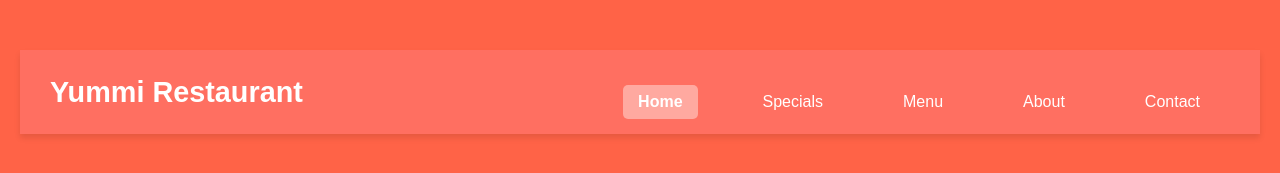
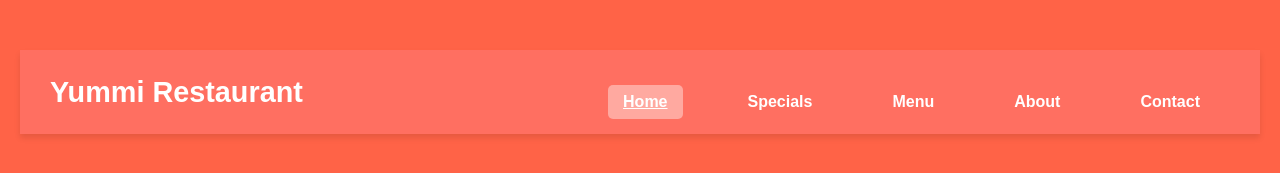
Before and after one commit to Tharushi-2003/Yummi-Web, a React (Create React App) app: page / in a window 1280 px wide. Shown: the top 173 px of the page. Built offline with nearby package versions, Linux system fonts and the light colour scheme.

Commit message:
Update Header.css

```diff
--- a/src/Component/Header.css
+++ b/src/Component/Header.css
@@ -1,4 +1,5 @@
 /* Header.css */
+
 .header-container {
   background-color: #ff6347; /* A vibrant orange color */
   color: #fff;
@@ -27,6 +28,18 @@
 
 .navbar li {
   margin: 0 15px;
+  cursor: pointer; /* Makes it look clickable */
+  font-weight: bold;
+  transition: color 0.3s ease;
+}
+
+.navbar li:hover {
+  color: #f0f0f0;
+}
+
+.navbar li.active {
+  text-decoration: underline; /* Highlight active section */
+  color: #fff;
 }
 
 .navbar a {
```
